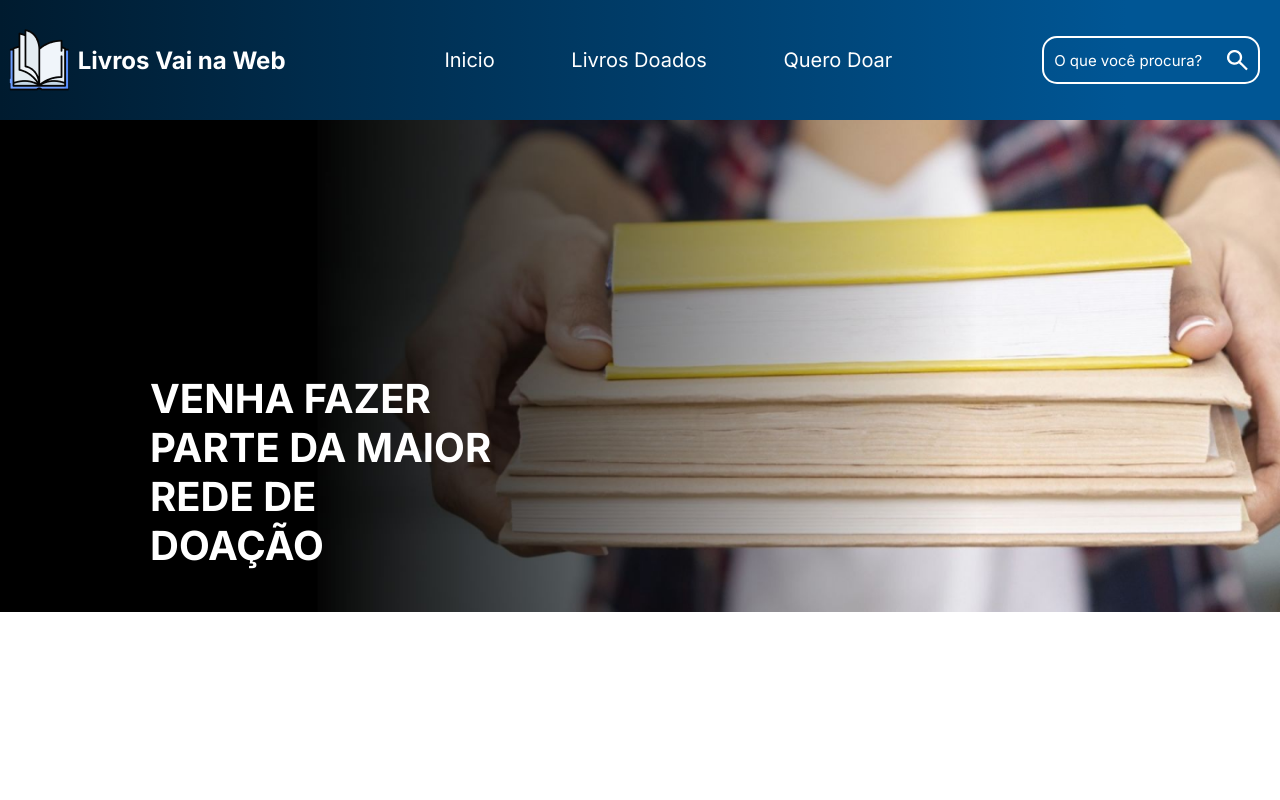
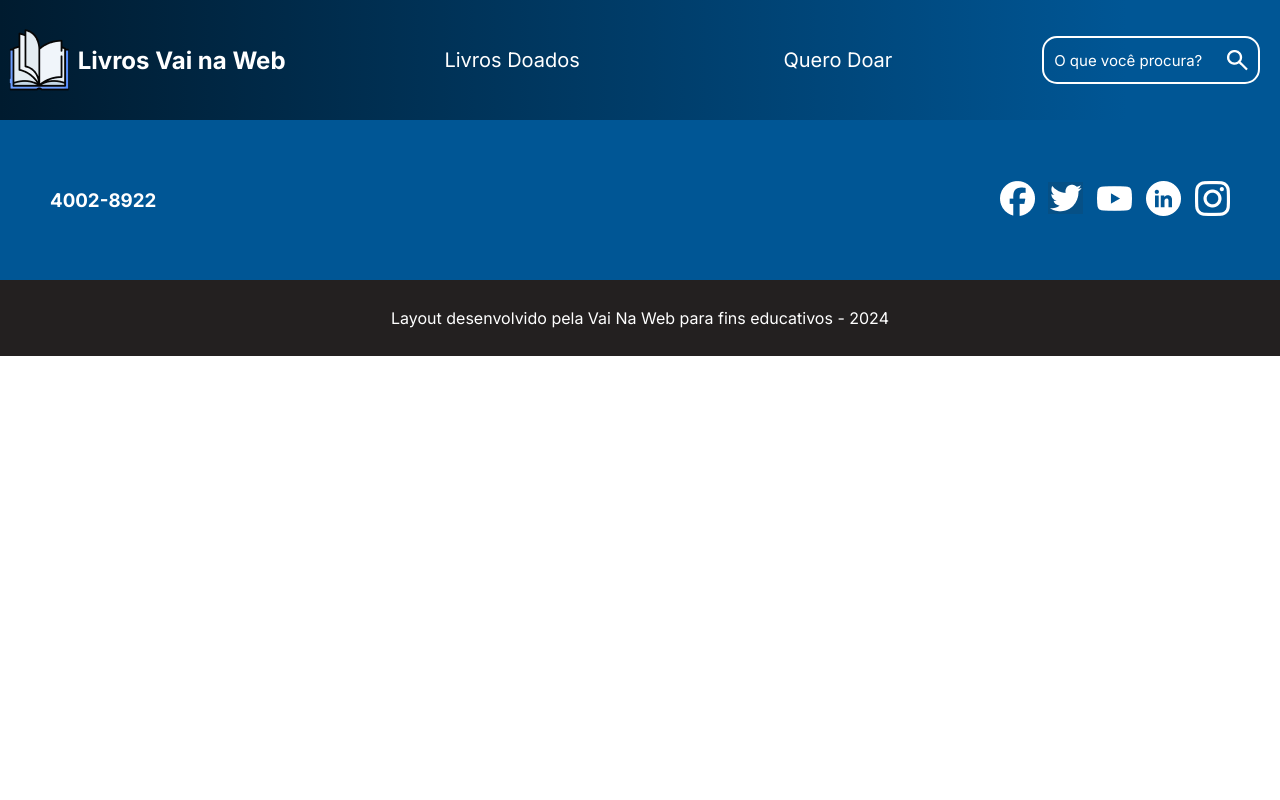
Before and after one commit to MarinaBarberini/Desafio-final-t1, a React (Vite) app: page / in a window 1280 px wide. Shown: the top 800 px of the page. Built offline with nearby package versions, Linux system fonts and the light colour scheme.

Commit message:
atualizacao inicio

```diff
--- a/src/components/Header/header.jsx
+++ b/src/components/Header/header.jsx
@@ -2,7 +2,7 @@ import Logo from "../../assets/logo.png"
 import busca from "../../assets/busca.png"
 import { BrowserRouter, Routes, Route, Link } from "react-router-dom"
 import Doados from '../../Pages/Doados/Doados'
-import Inicio from '../../Pages/Inicio/Inicio'
+
 import QueroDoar from '../../Pages/QueroDoar/QueroDoar'
 import S from "./header.module.scss"
 
@@ -16,7 +16,6 @@ export default function header(){
             </section>
             <nav className={S.boxMenu}>
                 <ul>
-                    <li><Link to="/">Inicio</Link></li>
                     <li><Link to="/Doados">Livros Doados</Link></li>
                     <li><Link to="/QueroDoar">Quero Doar</Link></li>
                 </ul>
@@ -27,7 +26,6 @@ export default function header(){
             </div>
         </header>
         <Routes>
-        <Route path='/' element={<Inicio/>}/>
         <Route path='/Doados' element={<Doados/>}/>
         <Route path='/QueroDoar' element={<QueroDoar/>}/>
         </Routes>
--- a/src/components/Header/header.module.scss
+++ b/src/components/Header/header.module.scss
@@ -103,9 +103,3 @@ header{
     }
 }
 }
-
-@media(max-width: 334){
-    header{
-        height: 20vw;
-    }
-}
```
